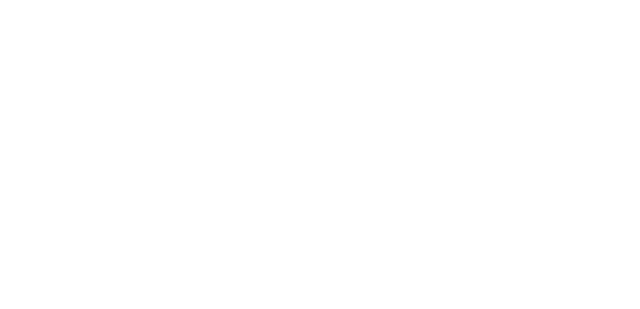
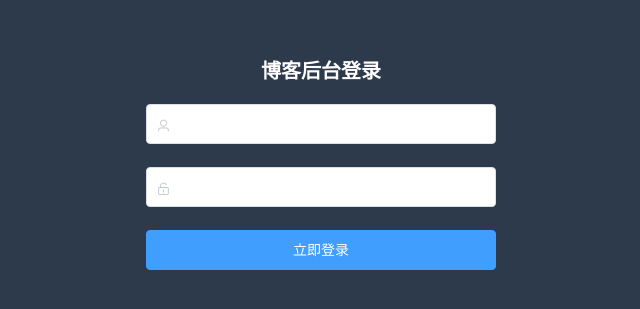
Before and after one commit to junkaione/node-vue-blog, a Vue app in the folder admin/: page /login in a window 1280 px wide. Shown: the part 265-574 px from the top of the page, without its empty margins (319-959 px from the left). Built offline with nearby package versions, Linux system fonts and the light colour scheme.

Commit message:
登录页面基本布局完成

```diff
--- a/admin/src/router/index.js
+++ b/admin/src/router/index.js
@@ -1,5 +1,6 @@
 import Vue from 'vue'
 import Router from 'vue-router'
+import Login from '../views/Login.vue'
 import Home from '../views/Home.vue'
 import Index from '../views/Index/index.vue'
 import User from '../views/User/index.vue'
@@ -44,6 +45,11 @@
           component: Comment,
         },
       ]
+    },
+    {
+      path: '/login',
+      name: 'login',
+      component: Login,
     }
   ]
 })
--- /dev/null
+++ b/admin/src/views/Login.vue
@@ -0,0 +1,52 @@
+<template>
+  <div class="login">
+    <div class="content">
+      <div class="title">博客后台登录</div>
+      <el-form ref="loginForm" :model="loginInfo">
+        <el-form-item>
+          <el-input v-model="loginInfo.username" prefix-icon="el-icon-user"></el-input>
+        </el-form-item>
+        <el-form-item>
+          <el-input v-model="loginInfo.password" show-password prefix-icon="el-icon-unlock"></el-input>
+        </el-form-item>
+        <el-form-item>
+          <el-button type="primary" @click="onSubmit">立即登录</el-button>
+        </el-form-item>
+      </el-form>
+    </div>
+  </div>
+</template>
+
+<script>
+export default {
+  data() {
+    return {
+      loginInfo: {}
+    };
+  }
+};
+</script>
+
+<style lang="scss" scoped>
+.login {
+  height: 100vh;
+  display: flex;
+  justify-content: center;
+  align-items: center;
+  background: #2d3a4b;
+  .content {
+    .title {
+      font-size: 20px;
+      font-weight: bold;
+      color: #fff;
+      margin: 20px 0;
+    }
+    height: 200px;
+    width: 350px;
+    text-align: center;
+    .el-button {
+      width: 100%;
+    }
+  }
+}
+</style>
```
